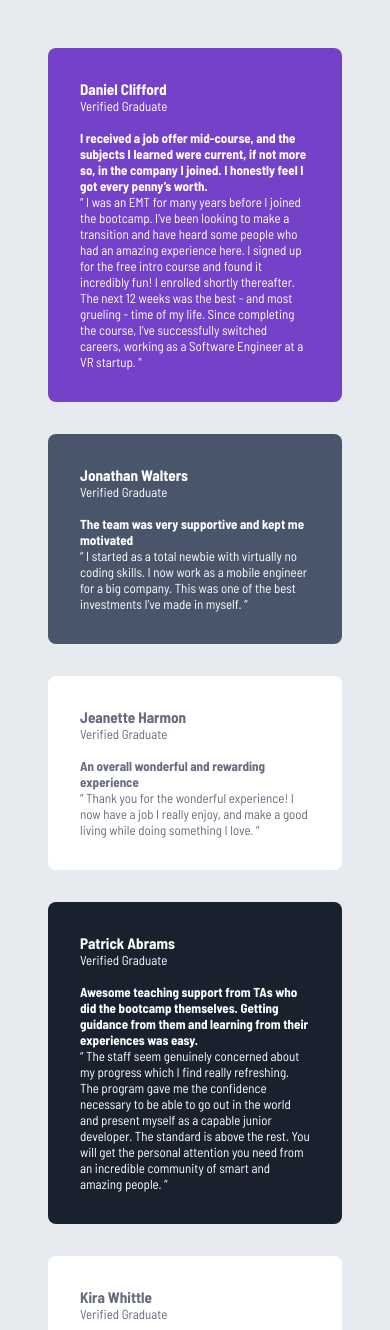
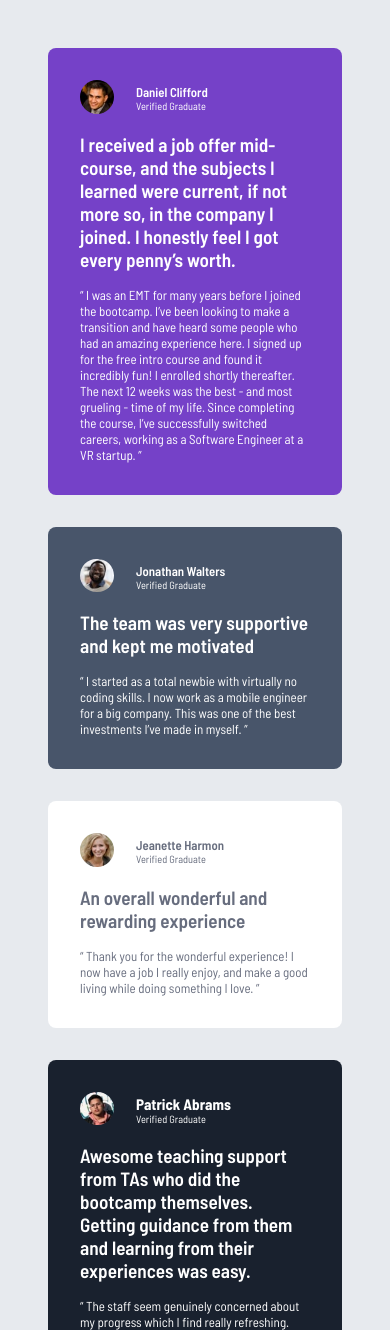
Before and after one commit to matheusprado1/testimonials-grid-section-main, a plain HTML site: page index.html in a window 390 px wide. Shown: the top 1330 px of the page. Drawn offline with Linux system fonts and the light colour scheme.

Commit message:
feat: update mobile

```diff
--- a/index.html
+++ b/index.html
@@ -32,15 +32,20 @@
   <main class="main-content">
     <article class="card card--purple">
       <div class="card__info">
-        <h3 class="card__info__user">Daniel Clifford</h3>
-        <p class="card__info__verify"> Verified Graduate</p>
+        <div class="card__image-container">
+          <img src="./images/image-daniel.jpg" alt="">
+        </div>
+        <div class="card__user-container">
+          <h3 class="card__user-name">Daniel Clifford</h3>
+          <p class="card__user-status"> Verified Graduate</p>
+        </div>
       </div>
       <div class="card__description">
-        <h4 class="card__description__title">
+        <h4 class="card__description-title">
           I received a job offer mid-course, and the subjects I learned were
           current, if not more so, in the company I joined. I honestly feel I got every penny’s worth.
         </h4>
-        <p class="card__description__text">
+        <p class="card__description-text">
           “ I was an EMT for many years before I joined the bootcamp. I’ve been
           looking to make a
           transition and have heard some people who had an amazing experience here. I signed up
@@ -52,15 +57,20 @@
     </article>
     <article class="card card--grey500">
       <div class="card__info">
-        <h3 class="card__info__user">Jonathan Walters</h3>
-        <p class="card__info__verify"> Verified Graduate</p>
+        <div class="card__image-container">
+          <img src="./images/image-jonathan.jpg" alt="">
+        </div>
+        <div class="card__user-container">
+          <h3 class="card__user-name">Jonathan Walters</h3>
+          <p class="card__user-status"> Verified Graduate</p>
+        </div>
       </div>
       <div class="card__description">
-        <h4 class="card__description__title">
+        <h4 class="card__description-title">
           The team was very supportive and kept me motivated
         </h4>
 
-        <p class="card__description__text">“ I started as a total newbie with virtually no coding skills. I now
+        <p class="card__description-text">“ I started as a total newbie with virtually no coding skills. I now
           work as a mobile engineer
           for a big company. This was one of the best investments I’ve made in myself. ”
         </p>
@@ -68,15 +78,20 @@
     </article>
     <article class="card card--white">
       <div class="card__info">
-        <h3 class="card__info__user">Jeanette Harmon</h3>
-        <p class="card__info__verify"> Verified Graduate</p>
+        <div class="card__image-container">
+          <img src="./images/image-jeanette.jpg" alt="">
+        </div>
+        <div class="card__user-container">
+          <h3 class="card__user-name">Jeanette Harmon</h3>
+          <p class="card__user-status"> Verified Graduate</p>
+        </div>
       </div>
       <div class="card__description">
-        <h4 class="card__description__title">
+        <h4 class="card__description-title">
           An overall wonderful and rewarding experience
         </h4>
 
-        <p class="card__description__text">
+        <p class="card__description-text">
           “ Thank you for the wonderful experience! I now have a job I really
           enjoy, and make a good living
           while doing something I love. ”
@@ -85,15 +100,20 @@
     </article>
     <article class="card card--dark-blue">
       <div class="card__info">
-        <h3 class="card__info__user">Patrick Abrams</h3>
-        <p class="card__info__verify"> Verified Graduate</p>
+        <div class="card__image-container">
+          <img src="./images/image-patrick.jpg" alt="">
+        </div>
+        <div class="card__user-container">
+          <h3 class="card__user-image">Patrick Abrams</h3>
+          <p class="card__user-status"> Verified Graduate</p>
+        </div>
       </div>
       <div class="card__description">
-        <h4 class="card__description__title">
+        <h4 class="card__description-title">
           Awesome teaching support from TAs who did the bootcamp themselves. Getting
           guidance from them and learning from their experiences was easy.</h4>
 
-        <p class="card__description__text">
+        <p class="card__description-text">
           “ The staff seem genuinely concerned about my progress which I find
           really refreshing. The program
           gave me the confidence necessary to be able to go out in the world and present myself as a capable
@@ -104,12 +124,17 @@
     </article>
     <article class="card card--white">
       <div class="card__info">
-        <h3 class="card__info__user">Kira Whittle</h3>
-        <p class="card__info__verify"> Verified Graduate</p>
+        <div class="card__image-container">
+          <img src="./images/image-kira.jpg" alt="">
+        </div>
+        <div class="card__user-container">
+          <h3 class="card__user-title">Kira Whittle</h3>
+          <p class="card__user-status"> Verified Graduate</p>
+        </div>
       </div>
       <div class="card__description">
-        <h4 class="card__description__title">Such a life-changing experience. Highly recommended!</h4>
-        <p class="card__description__text">
+        <h4 class="card__description-title">Such a life-changing experience. Highly recommended!</h4>
+        <p class="card__description-text">
           “ Before joining the bootcamp, I’ve never written a line of code. I
           needed some structure from
           professionals who can help me learn programming step by step. I was encouraged to enroll by a former
--- a/style.css
+++ b/style.css
@@ -42,6 +42,8 @@ body {
 .card--purple {
   background-color: var(--color-purple-500);
   color: var(--color-white);
+  /* background-image: url('./images/bg-pattern-quotation.svg');
+  background-repeat: no-repeat; */
 }
 
 .card--grey500 {
@@ -60,8 +62,41 @@ body {
 }
 
 .card__info {
+  display: flex;
+  align-items: center;
 }
 
-.teste {
+.card__image-container img {
+  width: 60%;
+  border-radius: 2rem;
+}
+
+.card__user-container {
   display: flex;
+  flex-direction: column;
 }
+
+.card__user-name {
+  font-size: 0.8rem;
+  font-weight: 600;
+}
+
+.card__user-status {
+  font-size: 0.65rem;
+  font-weight: 400;
+}
+
+.card__description {
+  display: flex;
+  flex-direction: column;
+  gap: 1rem;
+}
+
+.card__description-title {
+  font-weight: 600;
+  font-size: 1.2rem;
+}
+
+.card__description-text {
+  font-weight: 400;
+}
```
